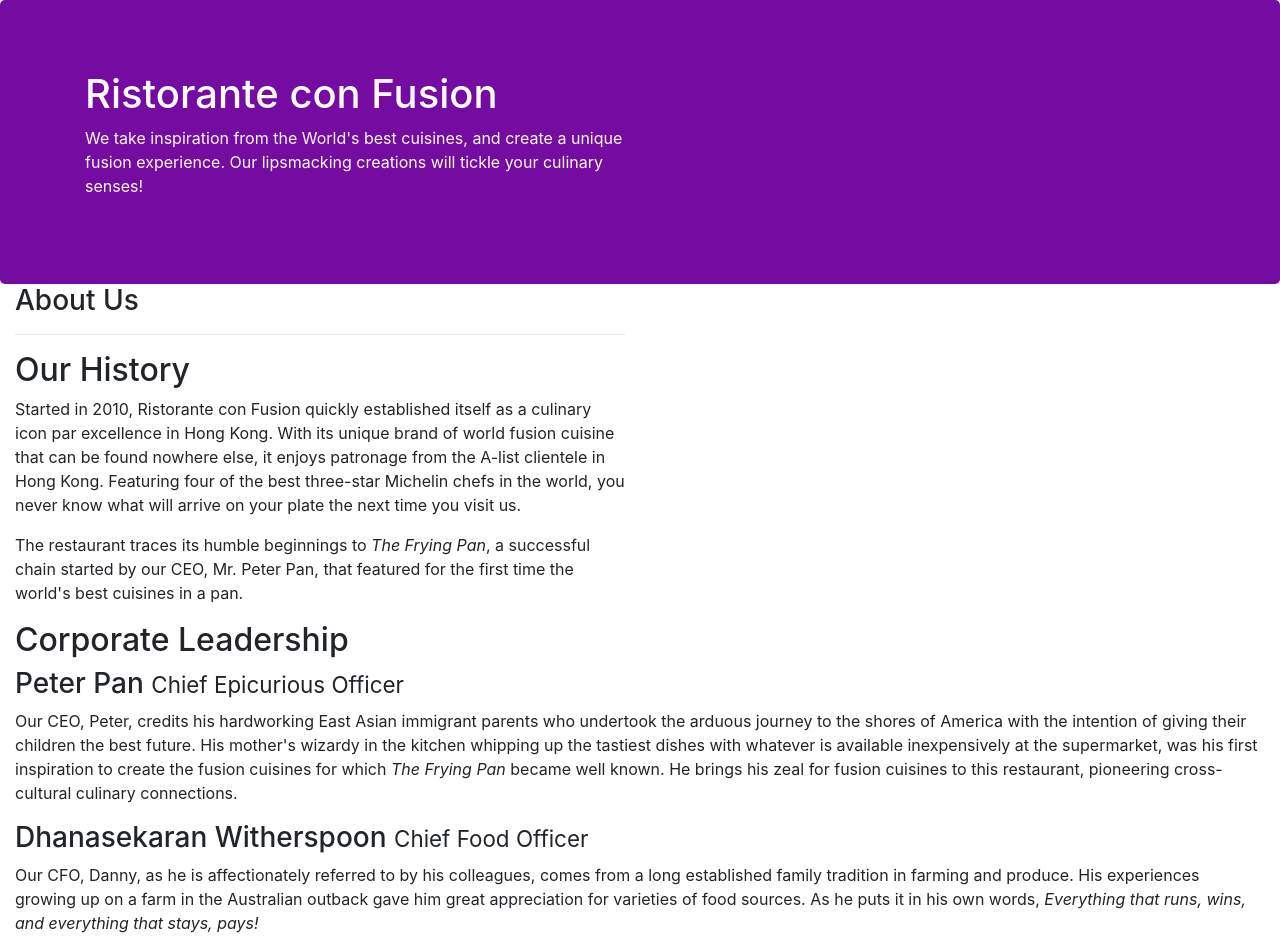
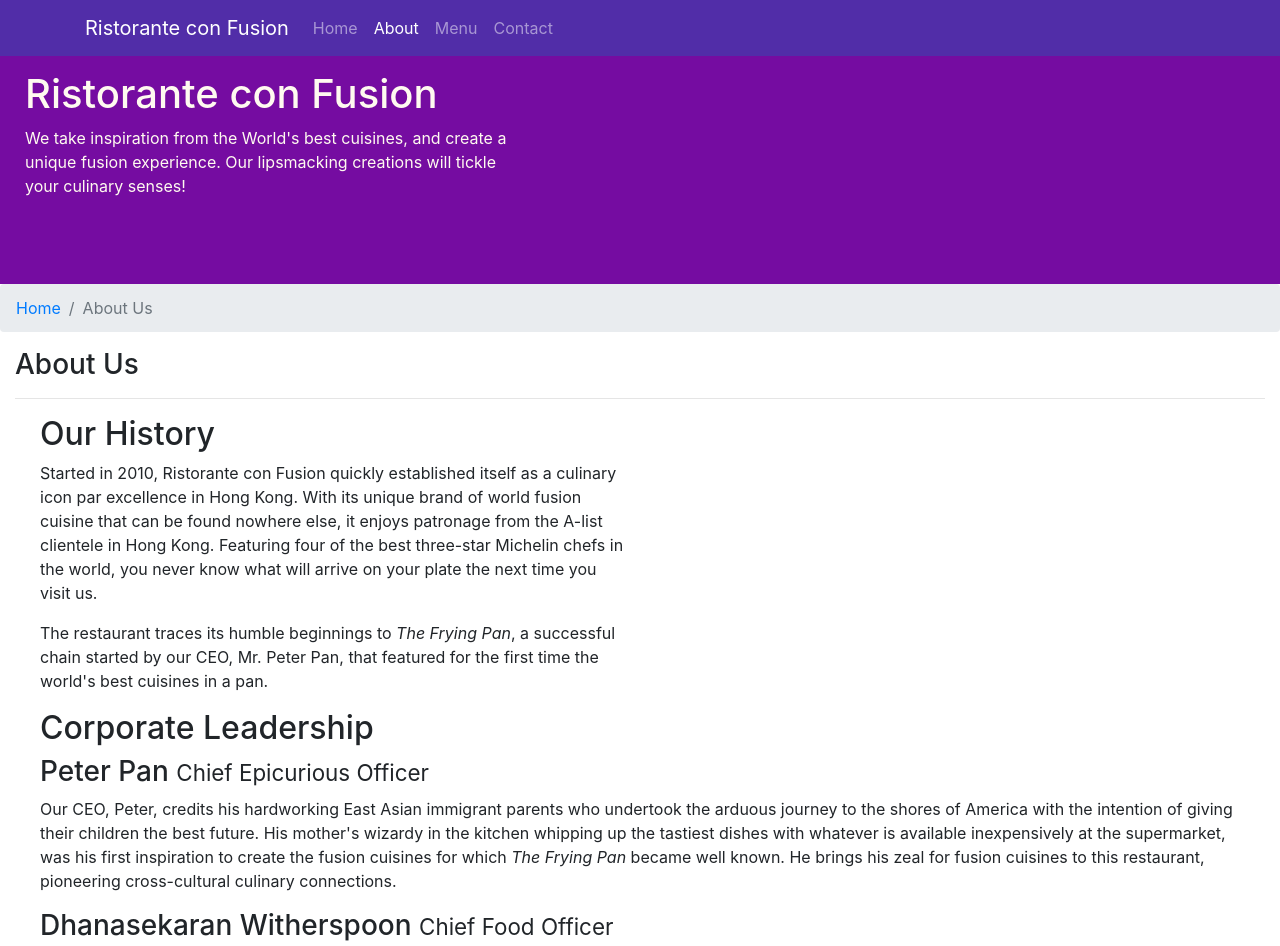
Before and after one commit to himanshusamdarshi19/Assignment-1, a website: page aboutus.html in a window 1280 px wide. Shown: the top 946 px of the page. Drawn offline with nearby package versions, Linux system fonts and the light colour scheme.

Commit message:
Eighth Commit

```diff
--- a/aboutus.html
+++ b/aboutus.html
@@ -15,8 +15,23 @@
 </head>
 
 <body>
-
-    <header class="jumbotron">
+	    <nav class="navbar navbar-dark navbar-expand-sm fixed-top">
+        <div class="container">
+        	<button class="navbar-toggler" type="button" data-toggle="collapse" data-target="#Navbar">
+            <span class="navbar-toggler-icon"></span>
+            </button>
+            <a class="navbar-brand" href="./index.html">Ristorante con Fusion</a>
+            <div class="collapse navbar-collapse" id="Navbar">
+            <ul class="navbar-nav mr-auto">
+                <li class="nav-item"><a class="nav-link" href="./index.html">Home</a></li>
+                <li class="nav-item active"><a class="nav-link" href="#">About</a></li>
+                <li class="nav-item"><a class="nav-link" href="#">Menu</a></li>
+                <li class="nav-item"><a class="nav-link" href="#">Contact</a></li>
+            </ul>
+        	</div>
+        </div>
+    </nav>
+    <header class="jumbotron jumbotron-fluid">
         <div class="container">
             <div class="row row-header">
                 <div class="col-12 col-sm-6">
@@ -28,17 +43,20 @@
             </div>
         </div>
     </header>
-
-    <div class="container" style="width:50%;margin-left: 0px">
-        <div>
-            <div>
+    <div class="container-fluid" style="width:100%;">
+        <div class="row">
+        	<ol class="col-12 breadcrumb">
+        		<li class="breadcrumb-item"><a href="./index.html">Home</a></li>
+        		<li class="breadcrumb-item active">About Us</li>
+        	</ol>
+        <div class="col-12">
                <h3>About Us</h3>
                <hr>
-            </div>
         </div>
-
+    </div>
+    <div style="margin-left: 10px;">
         <div>
-            <div>
+            <div class="col-12 col-sm-6">
                 <h2>Our History</h2>
                 <p>Started in 2010, Ristorante con Fusion quickly established itself as a culinary icon par excellence in Hong Kong. With its unique brand of world fusion cuisine that can be found nowhere else, it enjoys patronage from the A-list clientele in Hong Kong.  Featuring four of the best three-star Michelin chefs in the world, you never know what will arrive on your plate the next time you visit us.</p>
                 <p>The restaurant traces its humble beginnings to <em>The Frying Pan</em>, a successful chain started by our CEO, Mr. Peter Pan, that featured for the first time the world's best cuisines in a pan.</p>
@@ -46,7 +64,6 @@
             <div>
             </div>
         </div>
-    </div>
 
         <div class="container-fluid">
             <div>
@@ -70,8 +87,8 @@
                 <div class="col-4 offset-1 col-sm-2">
                     <h5>Links</h5>
                     <ul class="list-unstyled">
-                        <li><a href="index.html">Home</a></li>
-                        <li><a href="aboutus.html">About</a></li>
+                        <li><a href="./index.html">Home</a></li>
+                        <li><a href="#">About</a></li>
                         <li><a href="#">Menu</a></li>
                         <li><a href="#">Contact</a></li>
                     </ul>
--- a/css/style.css
+++ b/css/style.css
@@ -32,3 +32,10 @@
 	margin:0px;
 	color:#0f0f0f;
 }
+body{
+	padding:50px 0px 0px 0px;
+	z-index:0;
+}
+.navbar-dark{
+	background: #512DA8;
+}
--- a/css/style1.css
+++ b/css/style1.css
@@ -2,7 +2,7 @@
 {
 	background: #750CA1;
 	color: floralwhite;
-	padding: 70px 30px 70px 30px;
+	padding: 70px 200px 70px 10px;
 	margin: 0px auto;
 }
 
@@ -18,3 +18,18 @@
 	margin:0px;
 	color:#0f0f0f;
 }
+
+.row-header
+{
+	margin: 0 px auto;
+	padding: 0px auto;
+}
+
+.navbar-dark{
+	background: #512DA8;
+}
+
+@media (min-width: 540px)
+{
+
+}
--- a/package.json
+++ b/package.json
@@ -11,7 +11,7 @@
   "author": "Himanshu Samdarshi",
   "license": "ISC",
   "devDependencies": {
-    "lite-server": "^2.5.4"
+    "lite-server": "^2.6.1"
   },
   "repository": {
     "type": "git",
```
Also changed, not shown: index.html (+18 -3 lines), 1 other file.
